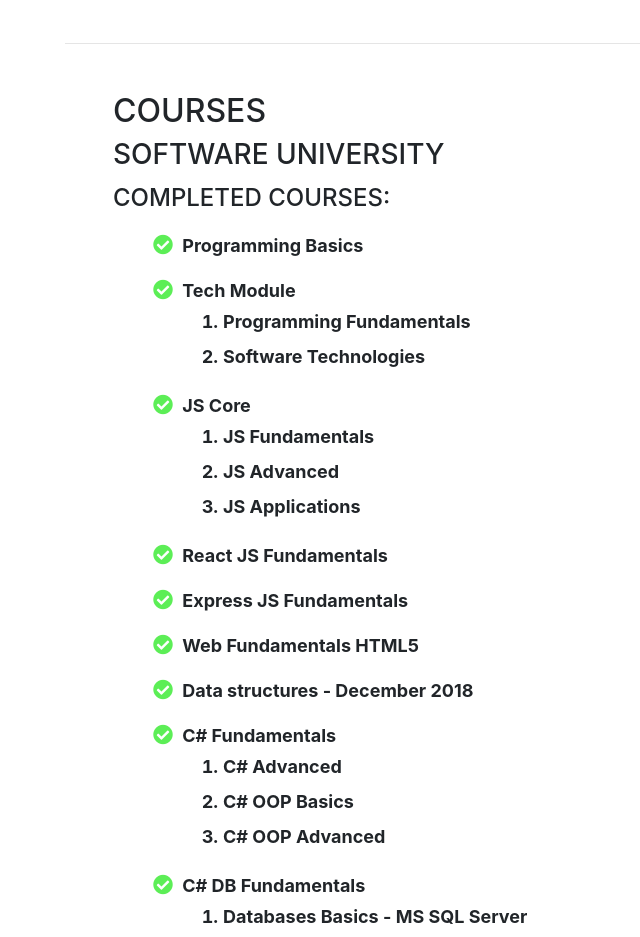
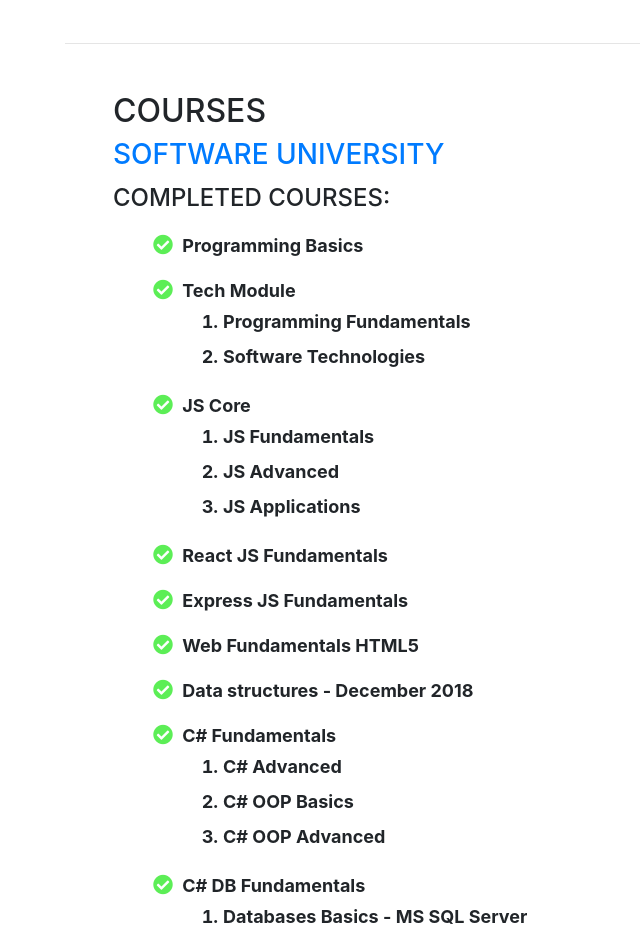
Before and after one commit to NaskoVasilev/CV, a website with bundled scripts: page index.html in a window 1280 px wide. Shown: the part 2360-3297 px from the top of the page, without its empty margins (207-847 px from the left). Built offline with nearby package versions, Linux system fonts and the light colour scheme; a web font is replaced by a local one.

Commit message:
Update index.html
Add link to SoftUni

```diff
--- a/index.html
+++ b/index.html
@@ -262,7 +262,11 @@
         <section class="resume-section p-3 p-lg-5 d-flex flex-column" id="courses">
             <div class="my-auto">
                 <h2 class="mb-2">Courses</h2>
-                <h3 class="mb-2">Software University</h3>
+                <h3 class="mb-2">
+                  <a href="https://softuni.bg/" target="blank">
+                      Software University
+                   </a>
+                </h3>
                 <div class="subheading mb-3">Completed Courses:</div>
                 <ul class="fa-ul mb-0" type="1" id="completed-courses">
                     <li class="mb-2 module">
```
